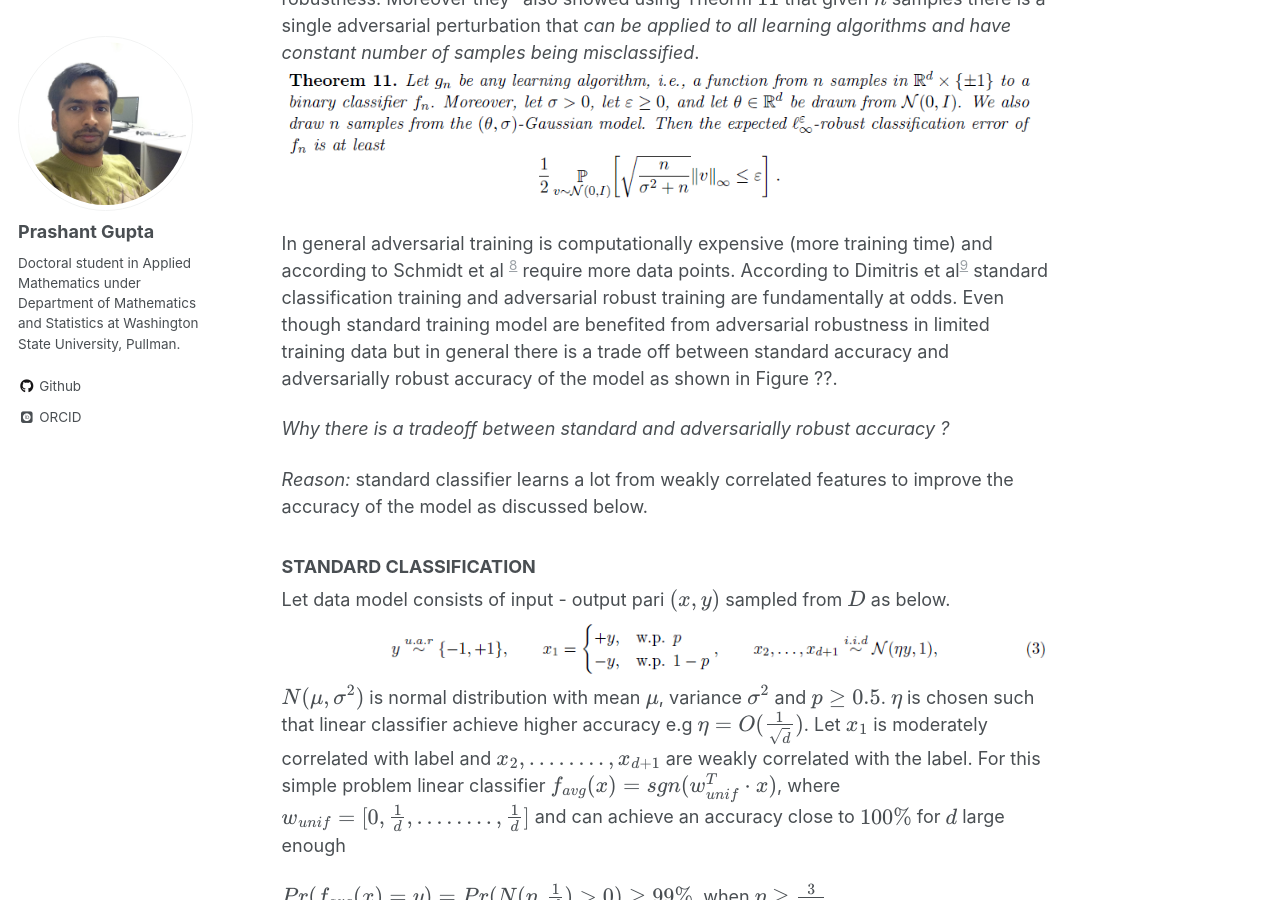
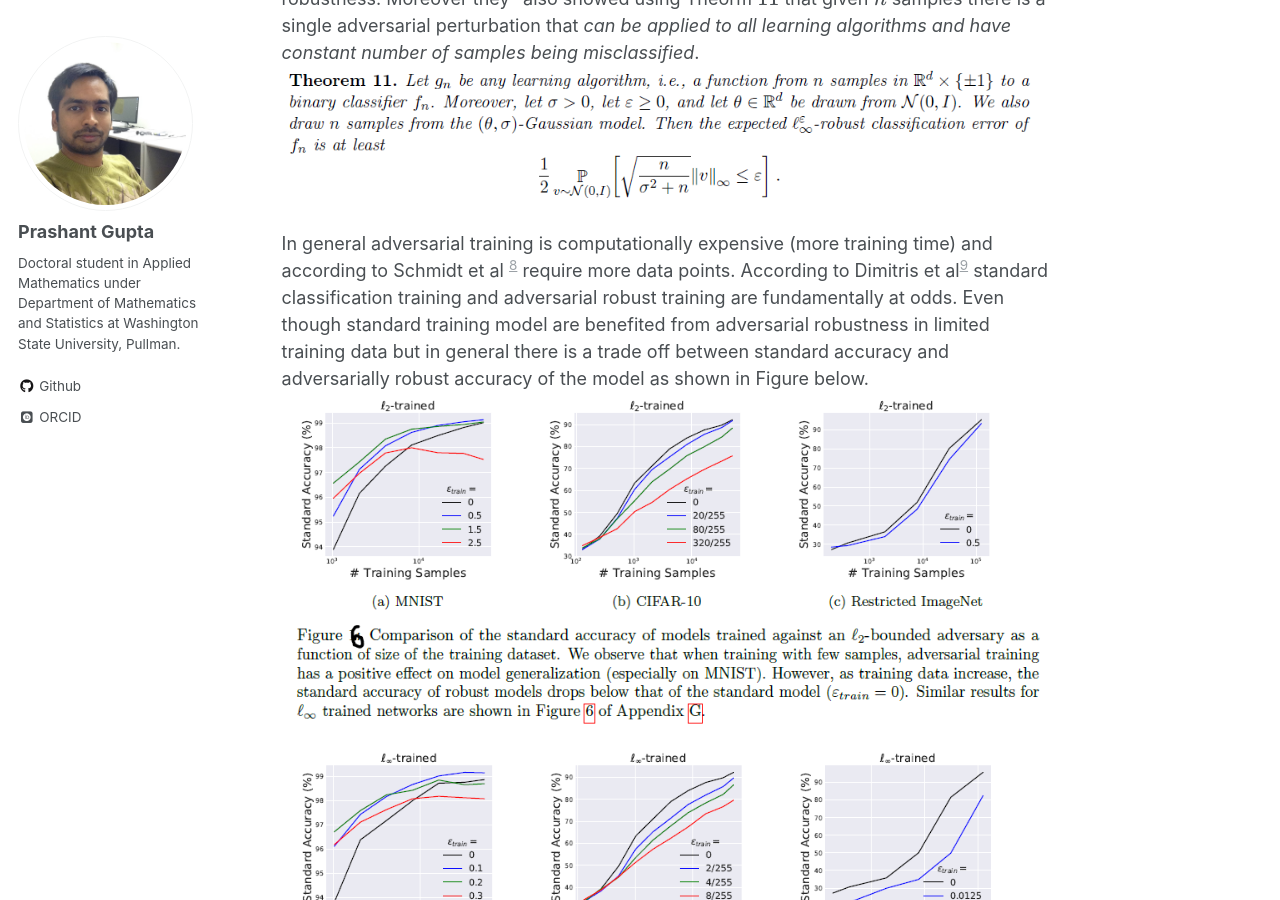
Before and after one commit to pragup/pragup.github.io, a Jekyll site: the page built from _posts/2019-07-31-Adversarial-Robustness-Training.md, in a window 1280 px wide and 900 px high, scrolled down 4596 px. Built offline with Jekyll 4.4.1, drawn with Linux system fonts in a browser that asks for light colours; some web fonts are replaced; formulas are drawn with MathJax 3; some of the changed text lies outside the part shown.

Commit message:
commit figures!!!

```diff
--- a/_posts/2019-07-31-Adversarial-Robustness-Training.md
+++ b/_posts/2019-07-31-Adversarial-Robustness-Training.md
@@ -22,7 +22,7 @@ First property is related to semantic meaning of each unit. An example of semant
 In past work has been done by Ross et al[^GiDoDaMA2013], Goodfellow et al[^GoLeeLeSaNg2009]
 , Matthew et al[^ZeFe2013] to show semantic meaning of any unit by finding an input that maximally activate a given unit. It is based on an underlying implicit assumption that units from last layer form
 distinguished basis for extracting semantics information. But they[^SzZaSuBrErGoFe2014] showed that random projection of activation function($\phi(x)$) can produce results semantically indistinguishable from
-coordinates of ($\phi(x)$) as shown in Figure ??.
+coordinates of ($\phi(x)$) as shown in Figure below.
 
 ![Art_Fig_2](https://pragup.github.io/images/ART_Figure_2.PNG)
 
@@ -69,8 +69,9 @@ significantly large amount of samples for adversarial robustness. Moreover they[
 
 In general adversarial training is computationally expensive (more training time) and according to Schmidt et al [^ScSaTsTaMa2018] require more data points. According to Dimitris et al[^TsSaEnTuMa2019] standard classification training
 and adversarial robust training are fundamentally at odds. Even though standard training model are benefited from adversarial robustness in limited training data but in general there is a trade off between standard accuracy
-and adversarially robust accuracy of the model as shown in Figure ??.
-
+and adversarially robust accuracy of the model as shown in Figure below.
+![ArtDimitris_Fig_3](https://pragup.github.io/images/ART_Dimitris_Figure_2.PNG)
+![ArtDimitris_Fig_4](https://pragup.github.io/images/ART_Dimitris_Figure_3.PNG)
 *Why there is a tradeoff between standard and adversarially robust accuracy ?*
 
 *Reason:* standard classifier learns a lot from weakly correlated features to improve the accuracy of the model as discussed below.
```
Also changed, not shown: images/ART_Dimitris_Figure_2.PNG (added), images/ART_Dimitris_Figure_3.PNG (added).
